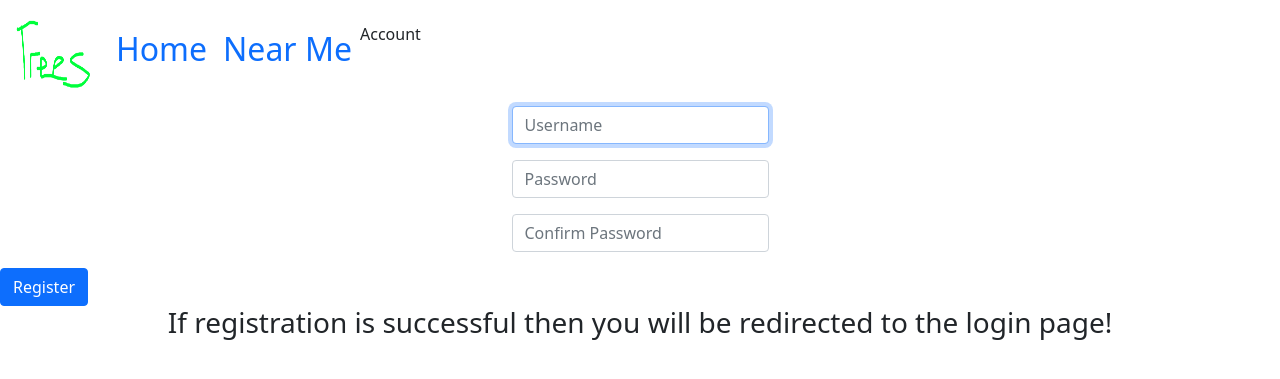
After one commit to CodeFromEggly/Climb-Trees, a Flask app: page /register in a window 1280 px wide. The commit adds this page. Shown: the top 379 px of the page. Run offline with Flask 2, Linux system fonts and the light colour scheme; some libraries are stand-ins or nearby versions.

Commit message:
Updated /templates/, app.py and SQL
Adding in functionality for creating users accounts.
Taskbar for map in /location now done with Jinja loop.
Stuck on SQL for /register at the moment

```diff
--- a/app/app.py
+++ b/app/app.py
@@ -6,6 +6,12 @@ from flask_session import Session
 from tempfile import mkdtemp
 from werkzeug.security import check_password_hash, generate_password_hash
 from datetime import datetime
+
+from helpers import login_required
+
+from datetime import datetime
+
+
 
 app = Flask(__name__)
 
@@ -18,7 +24,7 @@ app.config["SESSION_TYPE"] = "filesystem"
 Session(app)
 
 
-
+# CS50 had this... seems important
 @app.after_request
 def after_request(response):
     """Ensure responses aren't cached"""
@@ -26,6 +32,7 @@ def after_request(response):
     response.headers["Expires"] = 0
     response.headers["Pragma"] = "no-cache"
     return response
+
 
 @app.route("/")
 def index():
@@ -35,7 +42,7 @@ def index():
 
 
 @app.route("/location", methods=["GET", "POST"])
-def myLocation():
+def location():
     # New conditions entered. Change .json and redirect to index
     if request.method == "POST":
         """ This will execute when a POST (likely NavBar button or form) is submitted to the /location route"""
@@ -48,6 +55,136 @@ def myLocation():
         return render_template("location.html")
 
 
+""" Requets for a tree creation (can be done from location.html for example) """
+@app.route("/createTree", methods=["GET", "POST"])
+@login_required
+def createTree():
+
+    if request.method == "POST":
+
+        return redirect("/")
+
+    else:
+        return render_template("newTree.html")
+
+
+@app.route("/login", methods=["GET", "POST"])
+def login():
+    """Log user in"""
+
+    # Forget any user_id
+    session.clear()
+    #SQLite3 query to detect listings.
+    conn = sqlite3.connect('treeHub.db')
+    conn.row_factory = sqlite3.Row
+    db = conn.cursor()
+
+    # User reached route via POST (as by submitting a form via POST)
+    if request.method == "POST":
+
+        username = request.form.get('username')
+        password = request.form.get('password')
+        # Ensure username was submitted
+        if not request.form.get("username"):
+            # TODO error: return apology("must provide username", 403)
+            print("no username")
+            return redirect("/login")
+
+        # Ensure password was submitted
+        elif not request.form.get("password"):
+            # TODO error: return apology("must provide password", 403)
+            print("no password")
+            return redirect("/login")
+
+        # Query database for username
+        all = db.execute("SELECT * FROM users WHERE username = ?", username).fetchall()
+        for row in all: row = dict(row)
+
+        # TODO Ensure username exists and password is correct
+        if len(row) != 1 or not check_password_hash(row[0]["hash"], password):
+            print("invalid username and/or password")
+            return redirect("/login")
+
+
+        # Remember which user has logged in
+        #session["user_id"] = rows[0]["id"]
+
+        # Redirect user to home page
+        return redirect("/")
+
+    # User reached route via GET (as by clicking a link or via redirect)
+    else:
+        return render_template("login.html")
+
+@app.route("/logout")
+def logout():
+    """Log user out"""
+
+    # Forget any user_id
+    session.clear()
+
+    # Redirect user to login form
+    return redirect("/")
+
+
+@app.route("/register", methods=["GET", "POST"])
+def register():
+    """Register user"""
+    #SQLite3 query to detect listings.
+    conn = sqlite3.connect('treeHub.db')
+    conn.row_factory = sqlite3.Row
+    db = conn.cursor()
+
+    # May as well clear the session
+    session.clear()
+
+    # Registration submitted via form:
+    if request.method == "POST":
+
+        username = request.form.get("username")
+        password = request.form.get("password")
+        confirmation = request.form.get("confirmation")
+
+        # Ensure username was submitted
+        if not username:
+            #TODO: error message
+            print("No Username")
+            return redirect("/register")
+
+        # Ensure password was submitted
+        elif not password:
+            #TODO: error message
+            print("no Password")
+            return redirect("/register")
+
+        # Ensure password confirmed
+        elif not (confirmation == password):
+            #TODO: error message
+            print("unconfirmed password")
+            return redirect("/register")
+
+
+        # Ensure username doesn't exist already:
+        rows = db.execute("SELECT * FROM users WHERE username = ?", (username)).fetchall()
+        rows = [dict(row) for row in rows]
+        if len(rows) > 0: #TODO should it be 0?
+            # TODO: error message
+            print("username taken")
+            return redirect("/register")
+
+
+        # Create a new user in database:
+        hashword = generate_password_hash(request.form.get("password"))
+        # TODO: Add a user entry in sql:
+        print(f"inserting into users: {username} and {hashword}")
+        db.execute("INSERT INTO users (username, hash) VALUES (?, ?)", (username, hashword))
+
+        return redirect("/login")
+
+    # Or did they click a link to get here? ("GET" method)
+    else:
+        # They want to register
+        return render_template("register.html")
 
 if __name__ == "__main__":
     app.run()
--- a/app/static/minimap.js
+++ b/app/static/minimap.js
@@ -1,4 +1,4 @@
-var map = L.map('map').setView([51.505, -0.09], 13);
+var map = L.map('map').setView([53.8, -0.4875], 13);
       L.tileLayer('https://{s}.tile.openstreetmap.org/{z}/{x}/{y}.png', {
         attribution: 'Map data &copy; <a href="https://www.openstreetmap.org/">OpenStreetMap</a> contributors, <a href="https://creativecommons.org/licenses/by-sa/2.0/">CC-BY-SA</a>',
         maxZoom: 18
--- a/app/static/styles.css
+++ b/app/static/styles.css
@@ -1,11 +1,22 @@
-.navigation {
-    border-radius: 10px;
-    align-items: center;
-    justify-content: center;
-    display: flex;
+*
+{
+    margin: 0;
+    padding: 0;
+    box-sizing: border-box;
+
 }
 
-.icon {
-    height: 20px;
-    width: 20px;
+:root {
+    --clr: #222327;
 }
+
+#product-list {
+    display:none;
+}
+#products:hover ~ #product-list{
+    display:block;
+}
+
+#product-list:hover{
+    display:block;
+}
--- a/app/tables.SQL
+++ b/app/tables.SQL
@@ -5,3 +5,9 @@
 
 -- hover name
 -- hover data
+
+
+
+-- Add users:
+CREATE TABLE users (id INTEGER PRIMARY KEY AUTOINCREMENT NOT NULL, username TEXT NOT NULL, hash TEXT NOT NULL);
+CREATE UNIQUE INDEX username ON users (username);
--- a/app/templates/layout.html
+++ b/app/templates/layout.html
@@ -33,6 +33,16 @@
                         </li>
                         <li class="nav-item">
                             <!-- An item that says 'Account' which, when hovered over, displays a pop-down with options either for sign in/create account, and sign out/account settings-->
+                            <a id="products">Account</a>
+                            <ul id="product-list">
+                                {% if session['username'] %}
+                                <li class="nav-item">Logout</li>
+                                <li class="nav-item">Account Settings</li>
+                                {% else %}
+                                <li class="nav-item"><a href="/login">Login</a></li>
+                                <li class="nav-item"><a href="/register">Register</a></li>
+                                {% endif %}
+                            </ul>
                         </li>
                     </ul>
                 </div>
--- /dev/null
+++ b/app/templates/register.html
@@ -0,0 +1,23 @@
+{% extends "layout.html" %}
+
+{% block title %}
+    Register
+{% endblock %}
+
+{% block main %}
+    <form action="/register" method="post">
+        <div class="mb-3">
+            <input autocomplete="off" autofocus class="form-control mx-auto w-auto" id="username" name="username" placeholder="Username" type="text">
+        </div>
+        <div class="mb-3">
+            <input class="form-control mx-auto w-auto" id="password" name="password" placeholder="Password" type="text">
+        </div>
+        <div class="mb-3">
+            <input class="form-control mx-auto w-auto" id="confirmation" name="confirmation" placeholder="Confirm Password" type="text">
+        </div>
+        <button class="btn btn-primary" type="submit">Register</button>
+        <div style="text-align: center">
+            <h3>If registration is successful then you will be redirected to the login page!</h3>
+        </div>
+    </form>
+{% endblock %}
```
Also changed, not shown: app/helpers.py (added, +19 -0 lines), app/templates/location.html (+7 -68 lines), app/templates/login.html (added), app/treeHub.db (added), 2 other files.
